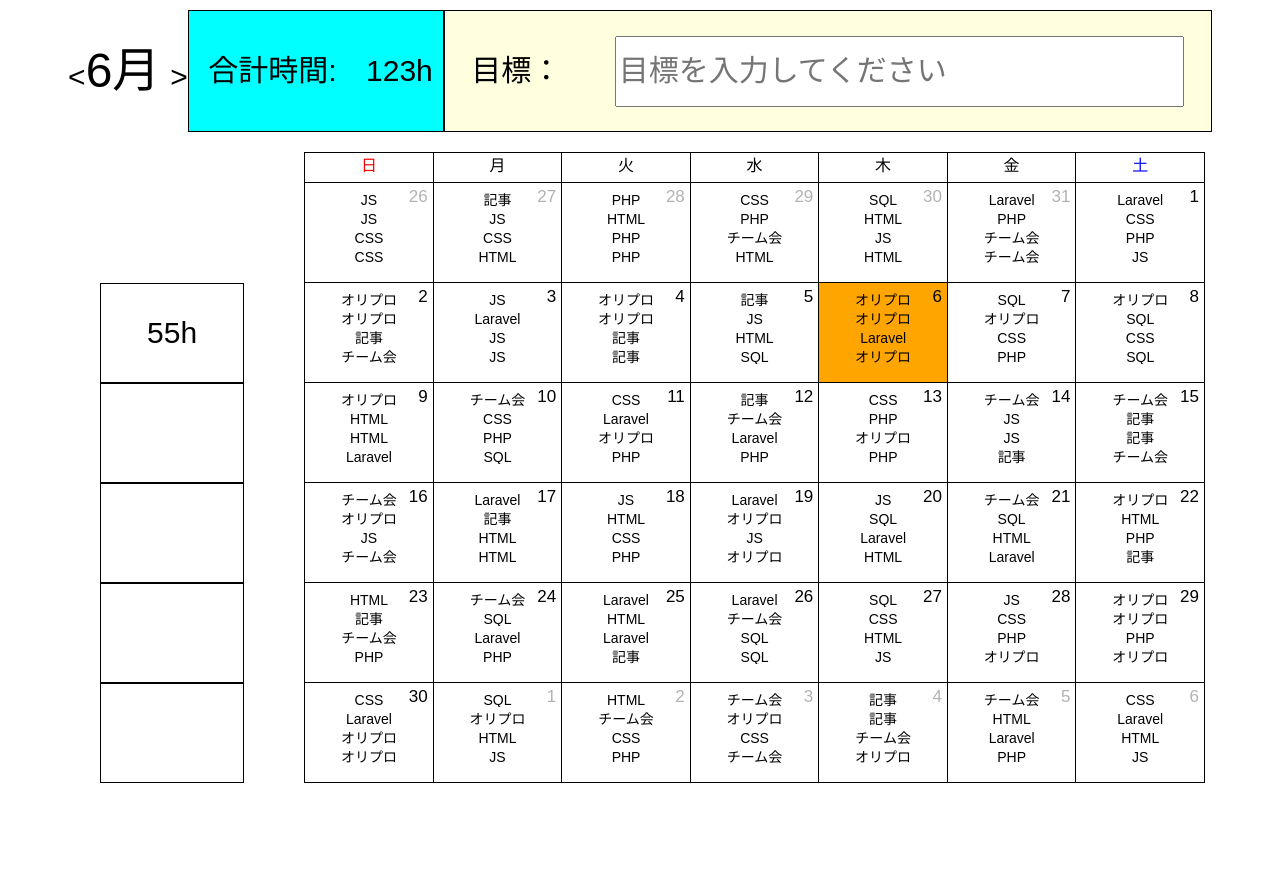
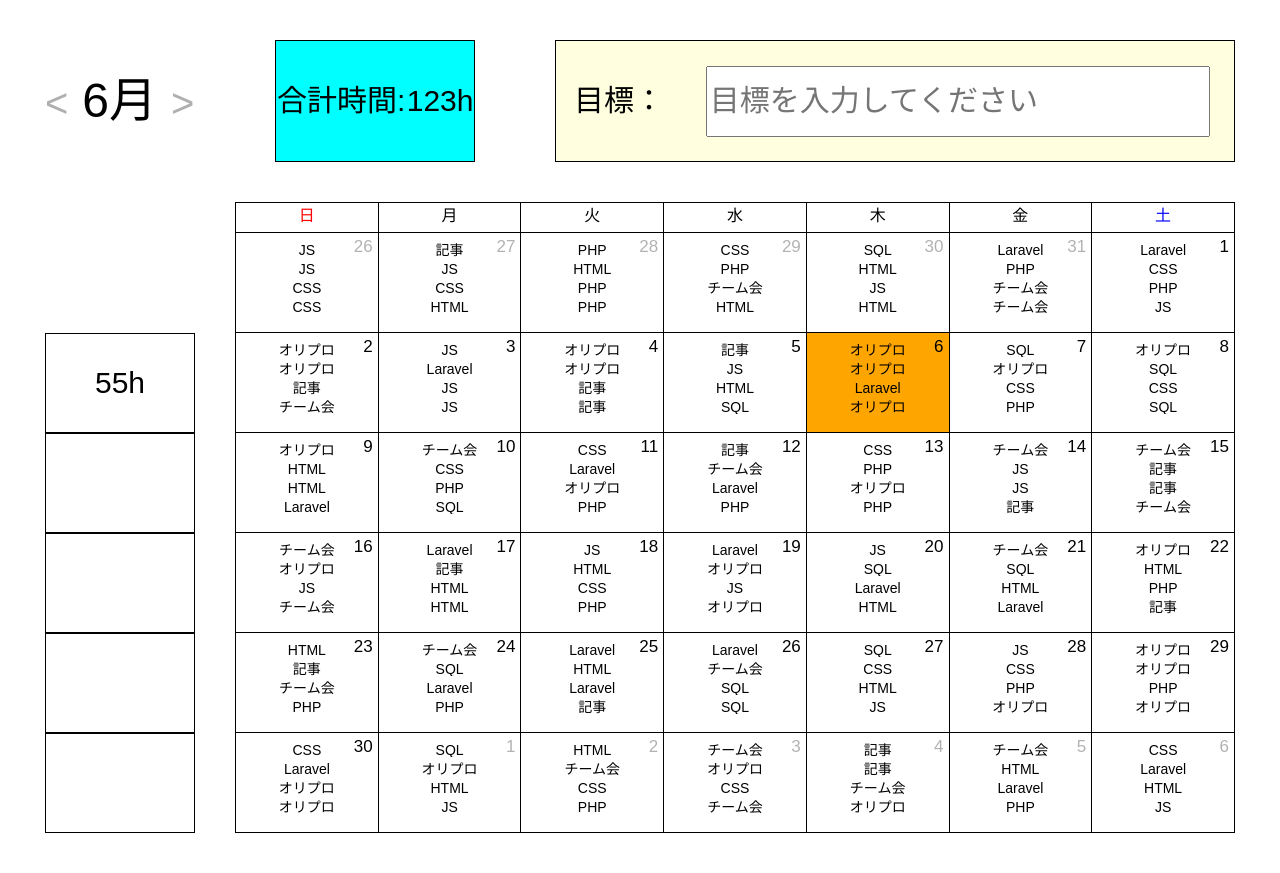
Before and after one commit to rereika/team_app_1, a PHP site: page / in a window 1280 px wide. Before the commit the page ends 783 px from the top, so only its background shows below. Run offline with PHP 8.4, Linux system fonts and the light colour scheme.

Commit message:
feat: 垂直ラインを揃える

```diff
--- a/calendar/styles.css
+++ b/calendar/styles.css
@@ -3,63 +3,52 @@ body {
     font-family: Arial, sans-serif;
 }
 
-/* 以下ヘッダー部分 */
-.month {
-    margin-right: 10px;
+.goal-time-container {
+    width: 1190px;
+    margin: 40px auto;
 }
 
-.container {
-    width: 100%;
-    display: flex;
-    flex-direction: row-reverse;; /* 横並びに設定 */
-}
-
-.goal-time-container {
-    display: flex;
-    justify-content: space-between;
-    align-items: center;
-    width: 100%;
-    margin-bottom: 20px;
-    margin-top: 10px;
-    justify-content: center;
-}
-
-.goal, .time {
-    border: 1px solid black;
-    text-align: center;
-}
-
-.time {
-    width: 20%;
-    background-color: aqua;
-    padding: 2px;
-}
-
-.goal {
-    width: 60%; /* goalと合計で80%になるよう調整 */
-    background-color: lightyellow;
-}
-
-.goal td, .time td {
-    font-size: 30px;
-    height: 120px; /* セルの高さ*/
-    text-align: center; /* テキストを中央揃え */
-    vertical-align: middle; /* 垂直方向の中央揃え */
-}
-
-
-
-.h1 {
-    display: flex;
-    align-items: center;
-    justify-content: flex-start;
-    gap: 10px;
+h1 {
+    width: 150px;
 }
 
 h1 a {
     text-decoration: none;
-    color: black;
+    color: rgb(176, 175, 175);
+    font-size: 40px;
+}
+
+h1 span {
+    margin: 0 14px;
+    /* 6月と<>の間に空白を入れる */
+}
+
+.time {
+    width: 200px;
+    background-color: aqua;
+    padding: 2px;
+    border: 1px solid black;
+}
+
+.goal {
+    width: 680px;
+    background-color: lightyellow;
+}
+
+.goal td,
+.time td {
     font-size: 30px;
+    height: 120px;
+    text-align: center;
+    vertical-align: middle;
+}
+
+.container {
+    width: 1190px;
+    margin: 40px auto;
+    flex-direction: row-reverse;
+    /* 横並びに設定 */
+    gap: 40px;
 }
 
 input {
@@ -71,33 +60,23 @@ input {
 
 /* カレンダー部分 */
 .calendar {
-    width: 75%; /* カレンダーの幅を75%に設定 */
-    border-collapse: collapse;
-    margin-right: 75px;
+    width: 1000px;
 }
 
-.calendar th, .calendar td {
+.calendar th,
+.calendar td {
     border: 1px solid black;
     text-align: center;
     height: 100px;
     position: relative;
     vertical-align: top;
     padding: 5px;
-    width: 14.28%; /* 7列で均等に */
-    box-sizing: border-box; /* パディングを含める */
-    overflow: hidden; /* テキストが溢れた場合非表示に */
-}
-
-.calendar td {
+    width: 14.28%;
+    /* 7列で均等に */
+    box-sizing: border-box;
+    /* パディングを含める */
     overflow: hidden;
-    transition: opacity 0.3s ease; /* アニメーション効果を追加 */
-    box-shadow: 0px 2px 4px rgba(0, 0, 0, 0.1); /* 影の設定 */
-}
-
-.calendar td:hover {
-    opacity: 0.7; /* ホバー時の透明度 */
-    cursor: pointer;
-    box-shadow: 0px 5px 15px rgba(0, 0, 0, 0.3); /* ホバー時の影の設定 */
+    /* テキストが溢れた場合非表示に */
 }
 
 .date-number {
@@ -116,11 +95,13 @@ input {
     background: orange !important;
 }
 
-.calendar th:nth-of-type(1), .calendar td:nth-of-type(1) {
+.calendar th:nth-of-type(1),
+.calendar td:nth-of-type(1) {
     color: red;
 }
 
-.calendar th:nth-of-type(7), .calendar td:nth-of-type(7) {
+.calendar th:nth-of-type(7),
+.calendar td:nth-of-type(7) {
     color: blue;
 }
 
@@ -133,69 +114,58 @@ input {
     margin-bottom: 5px;
     font-size: 14px;
     color: black;
-    white-space: nowrap; /* テキストを一行に収める */
-    text-overflow: ellipsis; /* 省略記号を表示 */
-    overflow: hidden; /* テキストが溢れた場合非表示に */
-    }
-
-
-
-.main-content {
-    width: 80%;
-}
-
-/* 週合計時間のテーブル */
-.side {
-    width: 20%;
-    margin-right: 5%; /* カレンダーとの間にスペースを追加 */
-    margin-top: 30px;
+    white-space: nowrap;
+    /* テキストを一行に収める */
+    text-overflow: ellipsis;
+    /* 省略記号を表示 */
+    overflow: hidden;
+    /* テキストが溢れた場合非表示に */
 }
 
 .side-table {
-    width: 100%;
+    width: 150px;
     border-collapse: collapse;
-
 }
 
-.side-table th, .side-table td {
+.side-table th,
+.side-table td {
     border: 1px solid black;
     text-align: center;
     height: 100px;
     position: relative;
     vertical-align: top;
     padding: 5px;
-    width: 60%;
-    box-sizing: border-box; /* パディングを含める */
-    overflow: hidden; /* テキストが溢れた場合非表示に */
+    width: 100%;
+    /* これを追加して幅を100%にする */
+    box-sizing: border-box;
+    /* パディングを含める */
+    overflow: hidden;
+    /* テキストが溢れた場合非表示に */
     display: block;
-    margin-left: 100px;
-}
-
-
-.side-table th {
-    height: 30px;
-}
-
-.side-table .today {
-    background: orange !important;
-}
-
-.side-table th:nth-of-type(1), .side-table td:nth-of-type(1) {
-    color: red;
-}
-
-.side-table th:nth-of-type(7), .side-table td:nth-of-type(7) {
-    color: blue;
+    /* これを追加してブロック表示にする */
 }
 
 .week_total {
     font-size: 30px;
     color: black;
-    white-space: nowrap; /* テキストを一行に収める */
-    text-overflow: ellipsis; /* 省略記号を表示 */
-    overflow: hidden; /* テキストが溢れた場合非表示に */
-    display: flex; /* フレックスボックスを使用 */
-    align-items: center; /* 縦方向の中央揃え */
-    justify-content: center; /* 水平方向の中央揃え */
-    height: 100%; /* 親要素の高さを満たす */
+    white-space: nowrap;
+    /* テキストを一行に収める */
+    text-overflow: ellipsis;
+    /* 省略記号を表示 */
+    overflow: hidden;
+    /* テキストが溢れた場合非表示に */
+    display: flex;
+    /* フレックスボックスを使用 */
+    align-items: center;
+    /* 縦方向の中央揃え */
+    justify-content: center;
+    /* 水平方向の中央揃え */
+    height: 100%;
+    /* 親要素の高さを満たす */
 }
+
+input {
+    height: 65px;
+    font-size: 30px;
+    width: 90%;
+}
```
